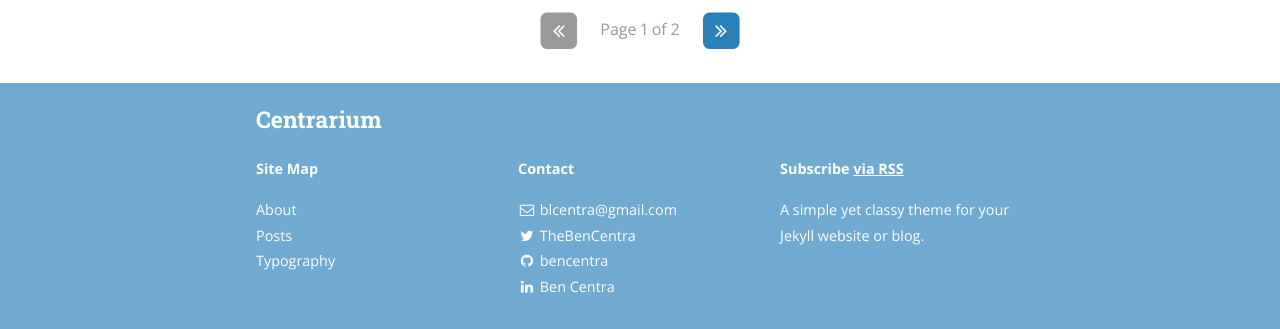
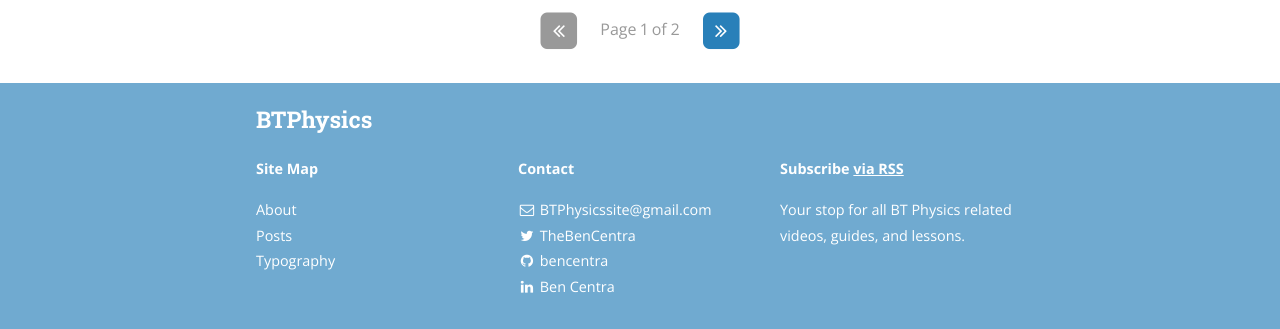
Before and after one commit to BTPhysics/BTPhysics.github.io, a Jekyll site: the page built from index.html, in a window 1280 px wide and 900 px high, scrolled down 1301 px. Shown: the part 568-897 px from the top of the window. Built offline with Jekyll 4.4.1, drawn with Linux system fonts in a browser that asks for light colours; nearby versions of some CDN libraries; the list of posts is cut into pages by our own code; some of the changed text lies outside the part shown.

Commit message:
fixed config file to setup the path

```diff
--- a/_config.yml
+++ b/_config.yml
@@ -9,17 +9,17 @@ exclude:
   - "/vendor/"
 
 # Site settings
-title: Centrarium
-subtitle: "A simple yet classy theme for your Jekyll website or blog"
-email: blcentra@gmail.com
-name: Ben Centra
+title: BTPhysics
+subtitle: "The website for BTPhysics"
+email: BTPhysicssite@gmail.com
+name: BTPhysics
 description: >
-  A simple yet classy theme for your Jekyll website or blog.
+  Your stop for all BT Physics related videos, guides, and lessons.
 # Base URL of site (i.e. /blog). It should always start with a slash,
 # and never end with a slash. Set it to a blank value if hosting at the
 # root of your server.
-baseurl: "/centrarium" # the subpath of your site, e.g. /blog/
-url: "http://bencentra.github.io" # the base hostname & protocol for your site
+baseurl: "/" # the subpath of your site, e.g. /blog/
+url: "http://btphysics.com" # the base hostname & protocol for your site
 cover: "/assets/header_image.jpg"
 logo: "/assets/logo.png"
 
```
Also changed, not shown: Gemfile.lock.
